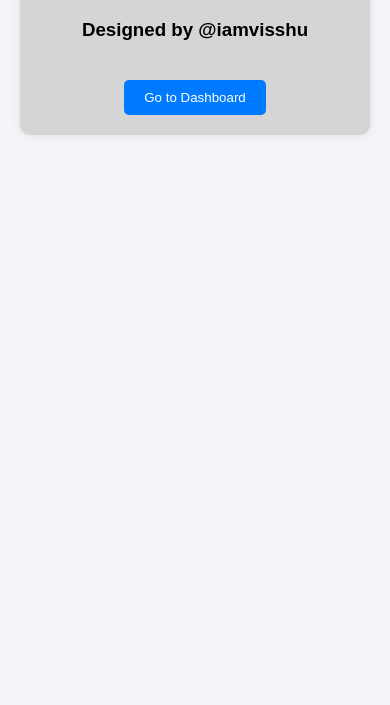
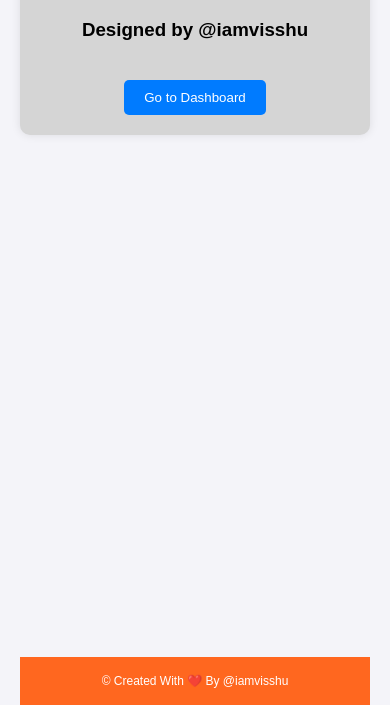
Before and after one commit to iamvisshu/ISRO_Launches_API, a plain HTML site: page index.html in a window 390 px wide. Shown: the part 139-844 px from the top of the page. Drawn offline with Linux system fonts and the light colour scheme.

Commit message:
Added Fixed Footer
Added Fixed Footer

```diff
--- a/css/style.css
+++ b/css/style.css
@@ -120,3 +120,42 @@ button:hover {
     0% { transform: rotate(0deg); }
     100% { transform: rotate(360deg); }
 }
+
+/* CSS for mobile screens */
+@media screen and (max-width: 600px) {
+    .navigation {
+        flex-direction: column;
+        align-items: flex-start;
+    }
+}
+
+/* CSS for Footer
+CSS for larger screens */
+footer {
+    background-color: #FF671F;
+    color: #fff;
+    text-align: center;
+    padding: 10px;
+    position: fixed;
+    bottom: 0;
+    left: 20px; /* Adjust this value to match your container's left margin */
+    right: 20px; /* Adjust this value to match your container's right margin */
+    box-sizing: border-box;
+}
+
+footer a {
+    color: #FFF;
+    text-decoration: none;
+}
+
+footer a:hover {
+    text-decoration: underline;
+}
+
+/* CSS for mobile screens */
+@media screen and (max-width: 600px) {
+    footer {
+        padding: 5px;
+        font-size: 12px;
+    }
+}
--- a/index.html
+++ b/index.html
@@ -30,6 +30,9 @@
 		<h3>Designed by @iamvisshu</h3>
         <button id="dashboard-button" onclick="window.location.href='dashboard.html'">Go to Dashboard</button>
     </div>
+    <footer>
+        <p>© <span id="year"></span> Created With ❤️ By <a href="https://github.com/iamvisshu" target="_blank">@iamvisshu</a></p>
+    </footer>
     <script src="js/script.js"></script>
 </body>
 </html>
--- a/js/script.js
+++ b/js/script.js
@@ -138,3 +138,7 @@ const aboutMeButton = document.getElementById("aboutMe-button");
 aboutMeButton.addEventListener("click", function() {
     window.location.href = "https://iamvisshu.github.io/";
 });
+
+
+// Footer Year dynamic
+document.getElementById('year').textContent = new Date().getFullYear();
```
Also changed, not shown: dashboard.html (+3 -0 lines).
